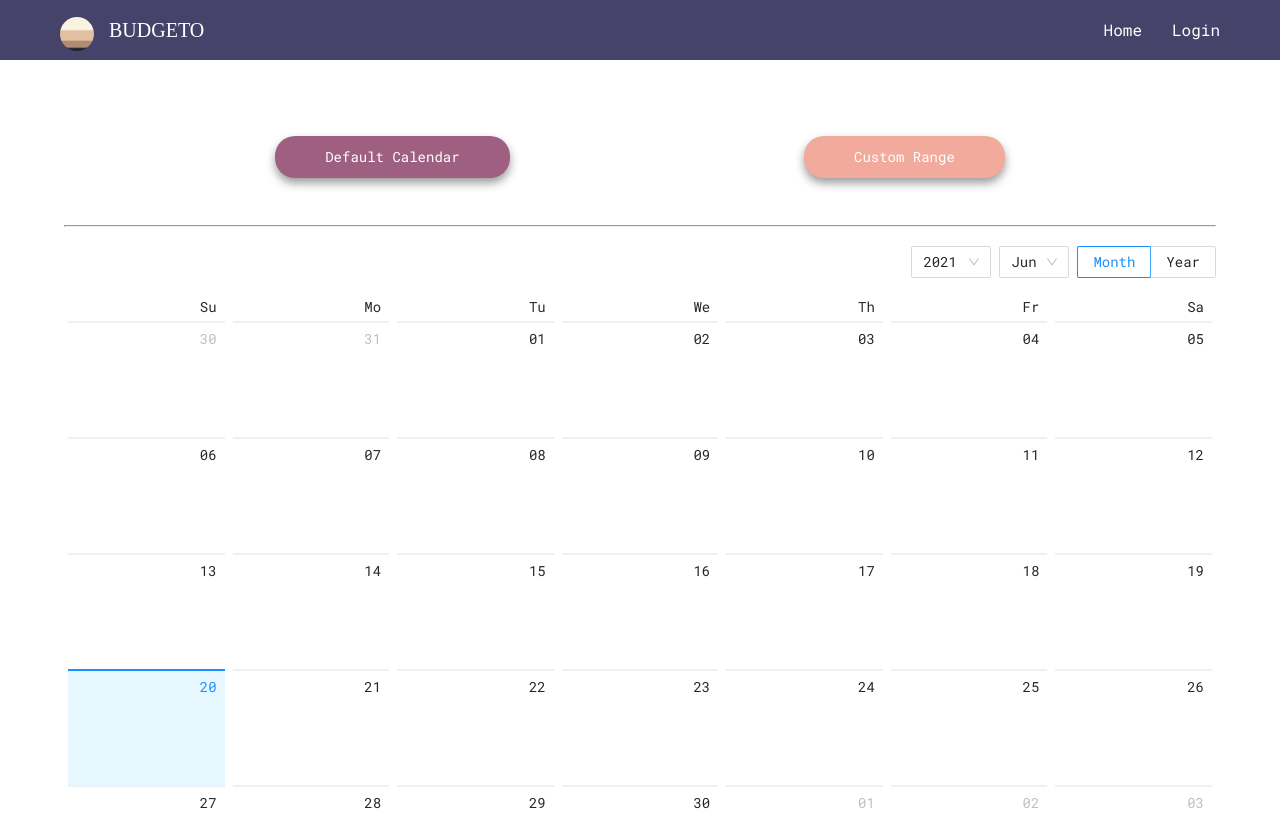
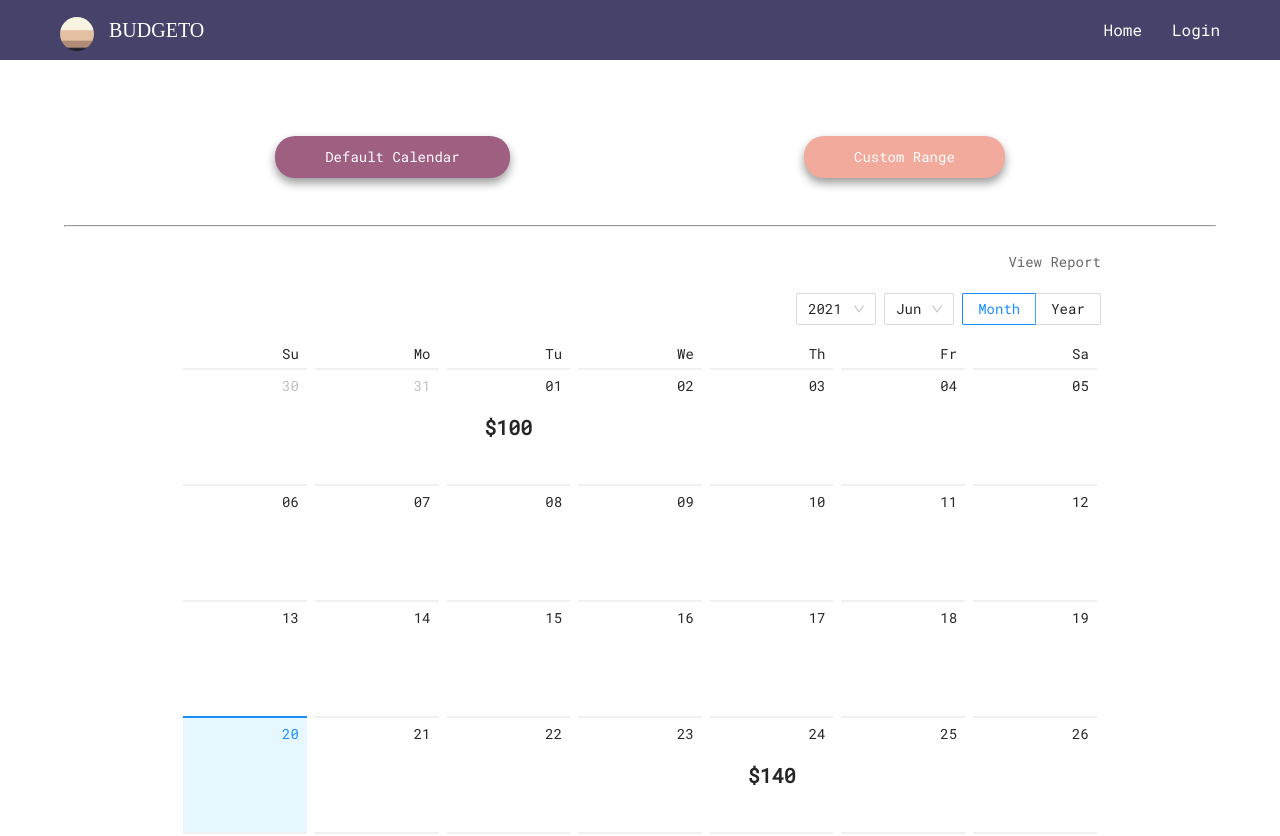
Before and after one commit to chntlc/budgeto, a React (Create React App) app: page /view in a window 1280 px wide. Shown: the top 836 px of the page. Built offline with nearby package versions, Linux system fonts and the light colour scheme; a web font is replaced by a local one.

Commit message:
calendar page frontend done

```diff
--- a/public/styles.css
+++ b/public/styles.css
@@ -26,3 +26,7 @@ body {
 .page-content {
   padding: 12vh 5vw;
 }
+
+.disabled {
+  opacity: 0.7;
+}
--- a/src/app/store.js
+++ b/src/app/store.js
@@ -1,12 +1,14 @@
-import { configureStore } from '@reduxjs/toolkit'
-import categorySlice from '../features/categorySlice'
-import globalSlice from '../features/globalSlice'
-import receiptSlice from '../features/receiptSlice'
+import { configureStore } from "@reduxjs/toolkit";
+import categorySlice from "../features/categorySlice";
+import globalSlice from "../features/globalSlice";
+import receiptSlice from "../features/receiptSlice";
+import viewSlice from "../features/viewSlice";
 
 export default configureStore({
   reducer: {
     global: globalSlice,
     receipt: receiptSlice,
-    category: categorySlice
+    category: categorySlice,
+    view: viewSlice,
   },
-})
+});
--- a/src/components/Dashboard.js
+++ b/src/components/Dashboard.js
@@ -15,7 +15,7 @@ class DashboardContent extends React.Component {
       <div className="dashboard page-content">
         <div className="dashboard__content">
           <div className="dashboard__greeting">
-            <img src={userImg} />
+            <img src={userImg} alt="user profile" />
             <span>Hi, {userName}!</span>
           </div>
           <div className="dashboard__report">
--- /dev/null
+++ b/src/components/ReportPage.js
@@ -0,0 +1,13 @@
+import React from "react";
+
+class ReportPage extends React.Component {
+  render() {
+    return (
+      <div>
+        <></>
+      </div>
+    );
+  }
+}
+
+export default ReportPage;
--- a/src/components/Router.js
+++ b/src/components/Router.js
@@ -2,11 +2,10 @@ import React from "react";
 import { BrowserRouter, Route, Switch } from "react-router-dom";
 import Navigation from "./Navigation";
 import Home from "./Home";
-import Login from "./Login";
 import Dashboard from "./Dashboard";
 import ViewPage from "./ViewPage";
-import LoginSignup from "./LoginSignup";
 import ReceiptUploadedPage from "./ReceiptUploadedPage/ReceiptUploadedPage";
+import ReportPage from "./ReportPage";
 
 function Router(props) {
   // How to go back to previous page: https://stackoverflow.com/questions/30915173/react-router-go-back-a-page-how-do-you-configure-history
@@ -25,6 +24,7 @@ function Router(props) {
           <Route path="/dashboard" component={Dashboard} />
           <Route path="/view" component={ViewPage} />
           <Route path="/receiptUploaded" component={ReceiptUploadedPage} />
+          <Route path="/report" component={ReportPage} />
         </Switch>
       </div>
     </BrowserRouter>
--- /dev/null
+++ b/src/components/ViewCalendar.js
@@ -0,0 +1,138 @@
+import React from "react";
+import { Calendar } from "antd";
+import { connect } from "react-redux";
+import { Link } from "react-router-dom";
+import {
+  selectDay,
+  selectMonth,
+  toggleCalendarMode,
+  toggleReportBtn,
+} from "../features/viewSlice";
+
+class ViewCalendar extends React.Component {
+  constructor(props) {
+    super();
+
+    this.dateCellRender = this.dateCellRender.bind(this);
+    this.monthCellRender = this.monthCellRender.bind(this);
+  }
+
+  toggleMode(mode) {
+    this.props.dispatch(toggleCalendarMode(mode));
+  }
+
+  onDateSelect(value) {
+    this.props.dispatch(selectDay(value));
+    if (this.getDailyData(value) !== 0) {
+      this.props.dispatch(toggleReportBtn(true));
+    } else {
+      this.props.dispatch(toggleReportBtn(false));
+    }
+  }
+
+  onMonthSelect(value) {
+    this.props.dispatch(selectMonth(value.month() + 1));
+    if (this.getMonthlyData(value) !== 0) {
+      this.props.dispatch(toggleReportBtn(true));
+    } else {
+      this.props.dispatch(toggleReportBtn(false));
+    }
+  }
+
+  getDailyData(value) {
+    const year = value.year(),
+      // month value range 0-11
+      month = value.month() + 1,
+      day = value.date();
+    if (month !== this.props.selectedDate.month() + 1) {
+      return 0;
+    }
+    //mock data, will create http request eventually
+    if (year === 2021 && month === 6 && day === 1) {
+      return 100;
+    }
+    if (year === 2021 && month === 6 && day === 24) {
+      return 140;
+    }
+    if (year === 2021 && month === 4 && day === 4) {
+      return 42;
+    }
+    return 0;
+  }
+
+  getMonthlyData(value) {
+    const year = value.year(),
+      // month value range 0-11
+      month = value.month();
+    if (year === 2021 && month === 4) {
+      return 42;
+    }
+    if (year === 2021 && month === 6) {
+      return 240;
+    }
+    return 0;
+  }
+
+  dateCellRender(value) {
+    const dailySpend = this.getDailyData(value);
+    console.log("rendered");
+    return (
+      <div className="calendar__cell">
+        <span>{dailySpend === 0 ? "" : `$${dailySpend}`}</span>
+      </div>
+    );
+  }
+
+  monthCellRender(value) {
+    const monthlySpend = this.getMonthlyData(value);
+    return (
+      <div className="calendar__cell">
+        <span>{monthlySpend === 0 ? "" : `$${monthlySpend}`}</span>
+      </div>
+    );
+  }
+
+  render() {
+    return (
+      <div className="calendar">
+        <div className="calendar__submit">
+          {this.props.reportBtnEnabled ? (
+            <Link to={"/report"}>View Report</Link>
+          ) : (
+            <span className="disabled">View Report</span>
+          )}
+        </div>
+        <Calendar
+          //   value={value}
+          mode={this.props.calendarMode}
+          dateCellRender={this.dateCellRender}
+          monthCellRender={this.monthCellRender}
+          onPanelChange={(value, mode) => this.toggleMode(mode)}
+          onSelect={(value) =>
+            this.props.calendarMode === "month"
+              ? this.onDateSelect(value)
+              : this.onMonthSelect(value)
+          }
+        />
+        <div className="calendar__submit">
+          {this.props.reportBtnEnabled ? (
+            <Link to={"/report"}>View Report</Link>
+          ) : (
+            <span className="disabled">View Report</span>
+          )}
+        </div>
+      </div>
+    );
+  }
+}
+
+function mapStateToProps(state) {
+  return {
+    calendarMode: state.view.calendarMode,
+    selectedDate: state.view.selectedDate,
+    selectedMonth: state.view.selectedMonth,
+    reportBtnEnabled: state.view.reportBtnEnabled,
+  };
+}
+
+export default connect(mapStateToProps)(ViewCalendar);
--- a/src/components/ViewCustomRange.js
+++ b/src/components/ViewCustomRange.js
@@ -1,12 +1,21 @@
 import React from "react";
 import { DatePicker } from "antd";
+import { Link } from "react-router-dom";
 
 function ViewCustomRange() {
   const { RangePicker } = DatePicker;
   return (
     <div className="custom-range">
       <h1>Please select the range of period you would like to see:</h1>
-      <RangePicker></RangePicker>
+      <RangePicker
+        size="large"
+        style={{ width: "50vw", margin: "5vh" }}
+      ></RangePicker>
+      <div className="custom-range__action">
+        <Link className="custom-range__submit" to={"/report"}>
+          View Report
+        </Link>
+      </div>
     </div>
   );
 }
--- a/src/components/ViewPage.js
+++ b/src/components/ViewPage.js
@@ -1,8 +1,8 @@
 import React from "react";
-import { Calendar } from "antd";
 import "../css/ViewPage.css";
 import "antd/dist/antd.css";
 import ViewCustomRange from "./ViewCustomRange";
+import ViewCalendar from "./ViewCalendar";
 
 class ViewPage extends React.Component {
   constructor(props) {
@@ -45,7 +45,9 @@ class ViewPage extends React.Component {
           </button>
         </div>
         <hr />
-        {viewType === "default" ? <Calendar /> : <ViewCustomRange />}
+        <div className="viewpage__view">
+          {viewType === "default" ? <ViewCalendar /> : <ViewCustomRange />}
+        </div>
       </div>
     );
   }
--- a/src/css/ViewPage.css
+++ b/src/css/ViewPage.css
@@ -26,9 +26,53 @@
   background-color: var(--light-purple);
 }
 
+.viewpage__view {
+  display: flex;
+  justify-content: center;
+  margin-top: 3vh;
+}
+
+.calendar {
+  width: 80%;
+}
+
+.calendar__cell {
+  display: flex;
+  width: 100%;
+  height: 70%;
+  justify-content: center;
+  align-items: center;
+}
+
+.calendar__cell span {
+  font-size: 20px;
+  font-weight: 600;
+}
+
+.calendar__submit {
+  display: flex;
+  justify-content: flex-end;
+  margin-bottom: 1vh;
+}
+
 .custom-range {
   display: flex;
   flex-direction: column;
   align-items: center;
   justify-content: center;
+  width: 70%;
 }
+
+.custom-range h1 {
+  font-size: 1.5vw;
+}
+
+.custom-range__action {
+  display: flex;
+  justify-content: flex-end;
+  width: 100%;
+}
+
+.custom-range__submit {
+  margin: 20px 50px;
+}
--- /dev/null
+++ b/src/features/viewSlice.js
@@ -0,0 +1,50 @@
+import { createSlice } from "@reduxjs/toolkit";
+import moment from "moment";
+
+const viewSlice = createSlice({
+  name: "view",
+  initialState: {
+    calendarMode: "month",
+    selectedDate: moment(),
+    selectedMonth: moment().month() + 1,
+    periodStart: moment(),
+    periodEnd: moment(),
+    reportBtnEnabled: false,
+  },
+  reducers: {
+    toggleCalendarMode: (state, action) => {
+      state.calendarMode = action.payload;
+      console.log(`calendar view changed to ${action.payload}`);
+    },
+    toggleReportBtn: (state, action) => {
+      state.reportBtnEnabled = action.payload;
+    },
+    selectDay: (state, action) => {
+      state.selectedDate = action.payload;
+      console.log(`date selected: ${action.payload}`);
+    },
+    selectMonth: (state, action) => {
+      state.selectedMonth = action.payload;
+      console.log(`month selected: ${action.payload}`);
+    },
+    selectPeriodStart: (state, action) => {
+      state.periodStart = action.payload;
+      console.log(`period start date: ${action.payload}`);
+    },
+    selectPeriodEnd: (state, action) => {
+      state.periodEnd = action.payload;
+      console.log(`period end date: ${action.payload}`);
+    },
+  },
+});
+
+export const {
+  toggleCalendarMode,
+  toggleReportBtn,
+  selectDay,
+  selectMonth,
+  selectPeriodStart,
+  selectPeriodEnd,
+} = viewSlice.actions;
+
+export default viewSlice.reducer;
```
